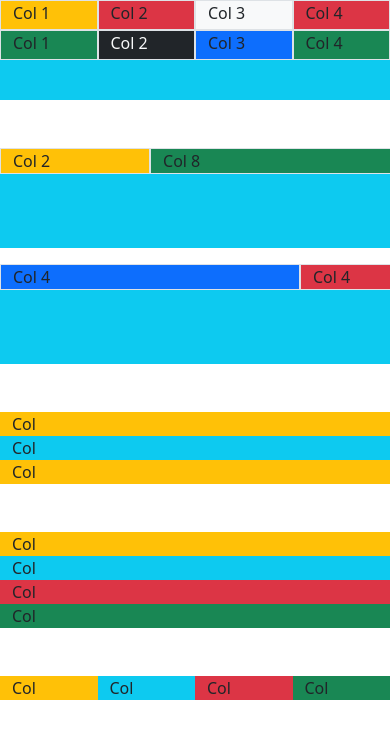
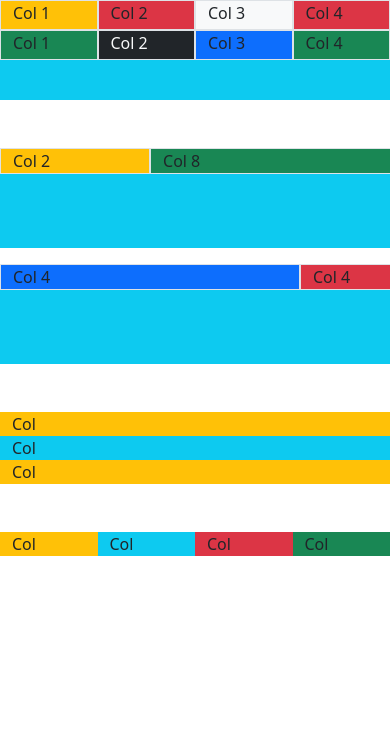
Before and after one commit to hoodaddeveloper/Bootstrap-Sandbox, a plain HTML site: page tutorial-4/index.html in a window 390 px wide. Shown: the top 738 px of the page. Drawn offline with nearby package versions, Linux system fonts and the light colour scheme.

Commit message:
removed old codes

```diff
--- a/tutorial-4/index.html
+++ b/tutorial-4/index.html
@@ -54,21 +54,12 @@
   </div>
   <!-- Row Columns -->
   <div class="container-fluid mt-5">
-
-    <div class="row">
-      <div class="col-sm-6 col-md-4 col-lg-3 bg-warning">Col</div>
-      <div class="col-sm-6 col-md-4 col-lg-3 bg-info">Col</div>
-      <div class="col-sm-6 col-md-4 col-lg-3 bg-danger">Col</div>
-      <div class="col-sm-6 col-md-4 col-lg-3 bg-success">Col</div>
-    </div>
-
     <div class="row row-cols-4 mt-5">
       <div class="bg-warning">Col</div>
       <div class="bg-info">Col</div>
       <div class="bg-danger">Col</div>
       <div class="bg-success">Col</div>
     </div>
-
   </div>
 
   <!-- Bootstrap JavaScript Libraries -->
```
